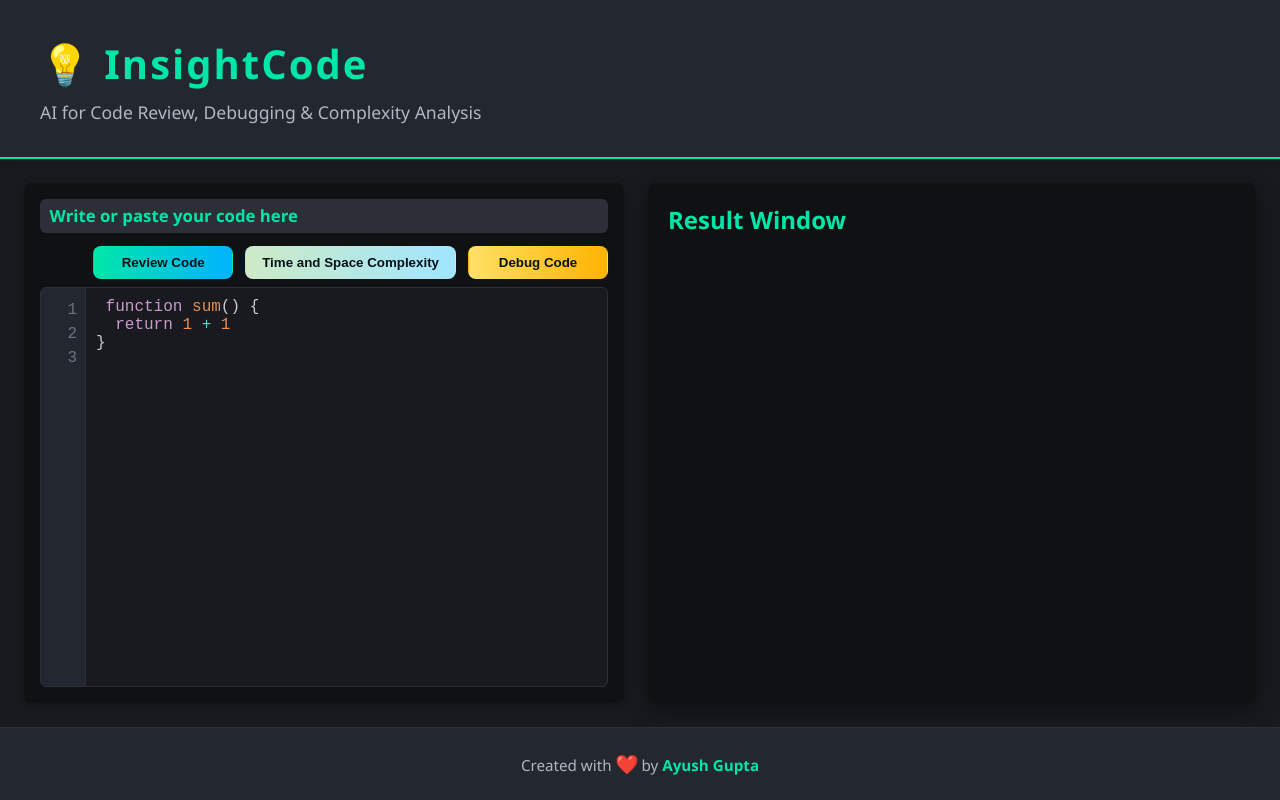
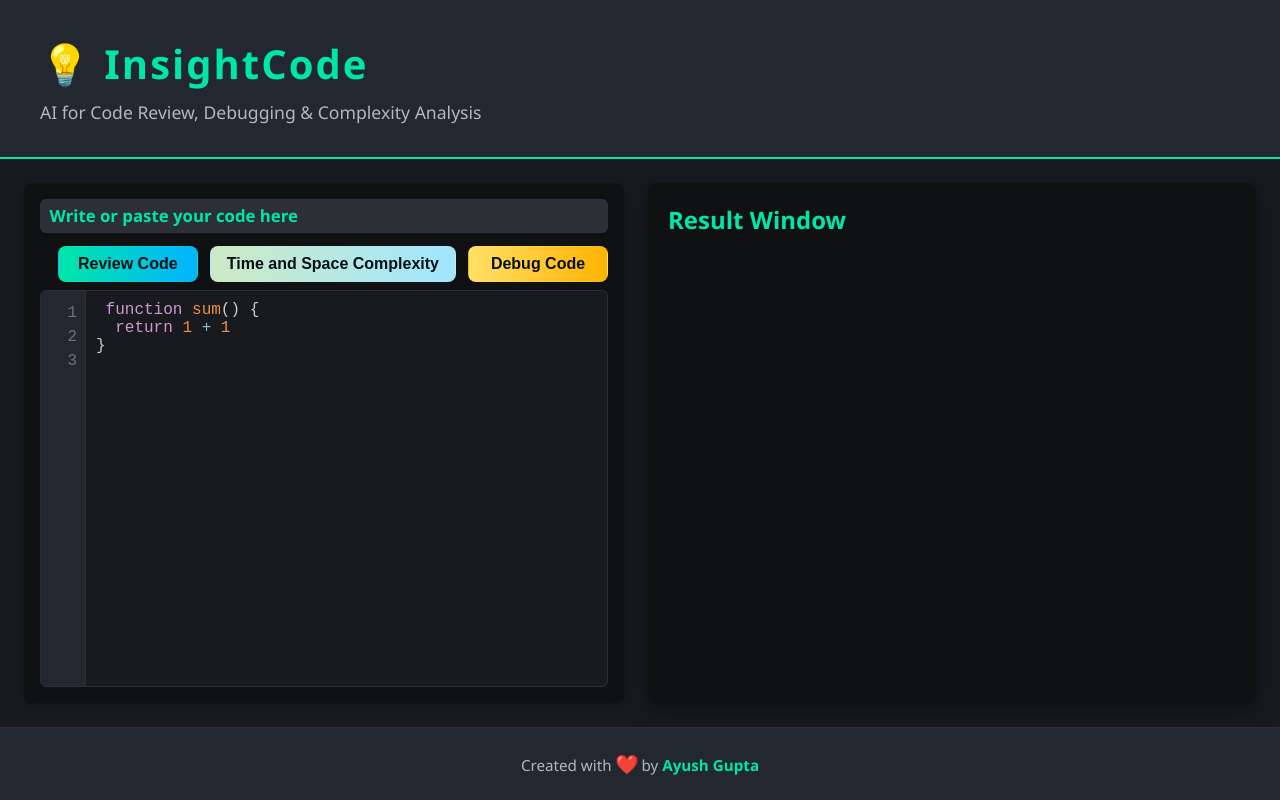
Before and after one commit to ayush-gupta456/InsightCode, a React (Vite) app in the folder frontend/: page / in a window 1280 px wide. Built offline with nearby package versions, Linux system fonts and the light colour scheme.

Commit message:
feat: add responsive button styles with hover effects and media queries

```diff
--- a/frontend/src/App.css
+++ b/frontend/src/App.css
@@ -369,6 +369,31 @@ main {
   }
   .right { padding: 1rem; }
 }
+  /* Responsive button styles */
+  button, .btn {
+    padding: 12px 28px;
+    font-size: 1rem;
+    border-radius: 8px;
+    border: none;
+    background: linear-gradient(90deg, #00ffd0 0%, #00bfff 100%);
+    color: #181c24;
+    font-weight: 600;
+    cursor: pointer;
+    transition: background 0.2s, transform 0.2s;
+    box-shadow: 0 2px 8px rgba(0,0,0,0.08);
+  }
+  button:hover, .btn:hover {
+    background: linear-gradient(90deg, #00bfff 0%, #00ffd0 100%);
+    transform: translateY(-2px) scale(1.04);
+  }
+
+  @media (max-width: 600px) {
+    button, .btn {
+      padding: 10px 16px;
+      font-size: 0.95rem;
+      border-radius: 6px;
+    }
+  }
 
 @media (max-width: 768px) {
   .app-header {
```
